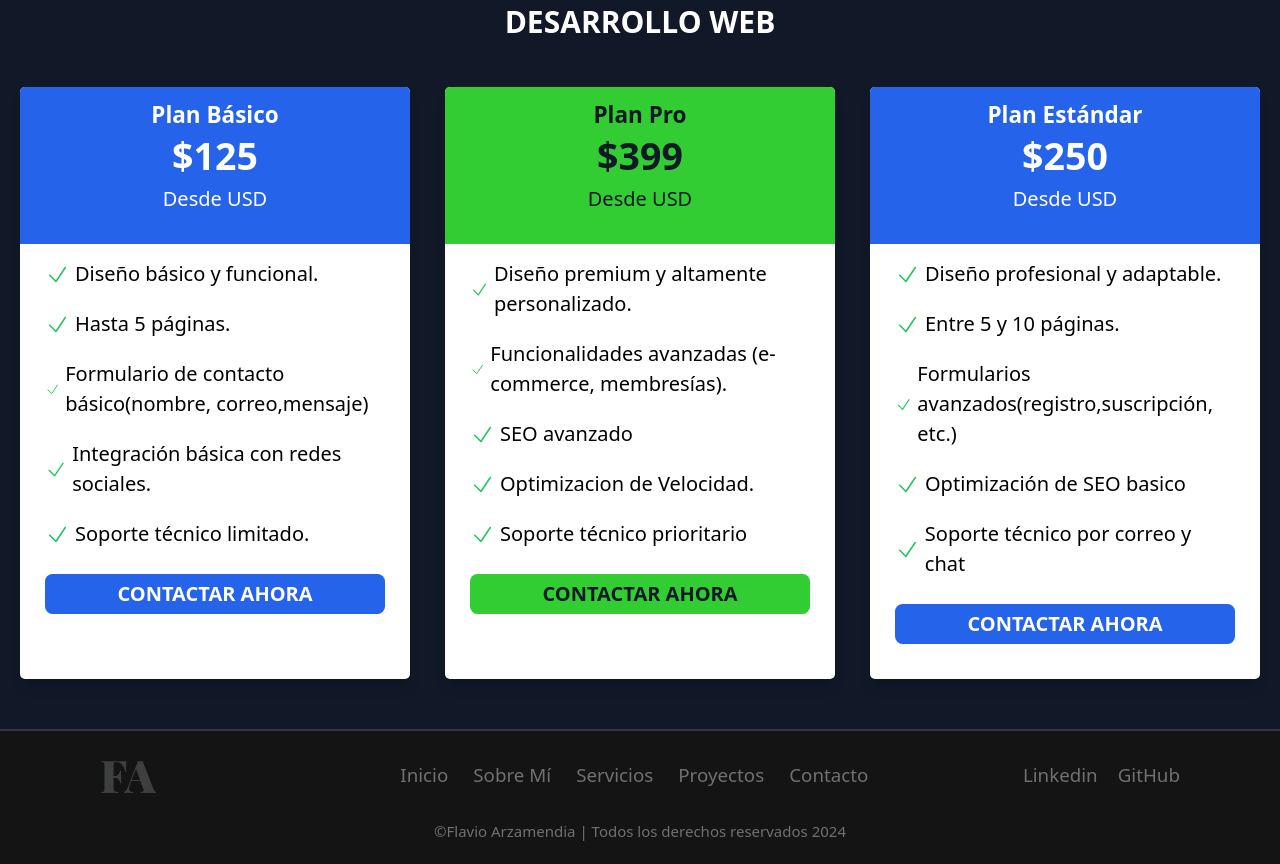
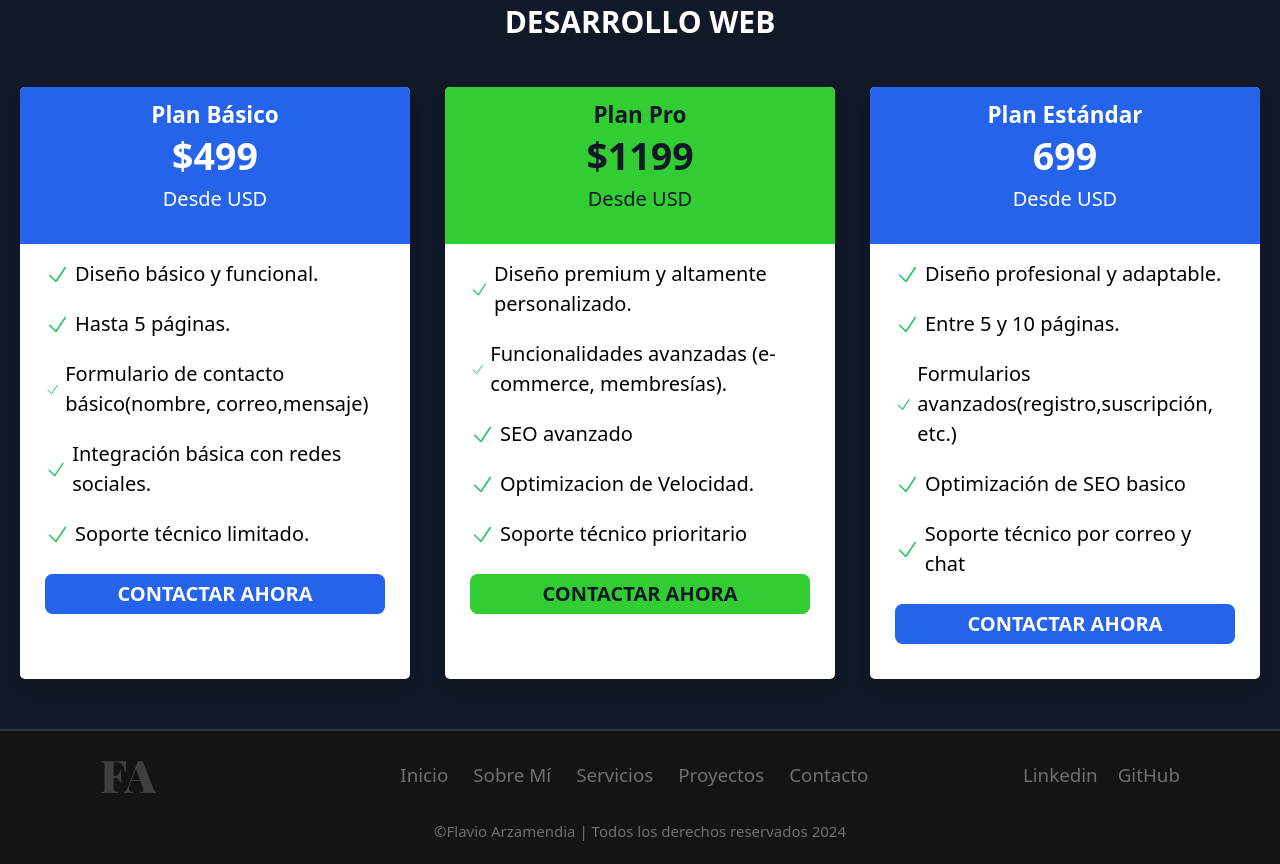
Before and after one commit to Flavioarzamendia/portfolionextjs-v.2, a Next.js app: page /servicios in a window 1280 px wide. Shown: the part 1700-2564 px from the top of the page. Built offline with nearby package versions, Linux system fonts and the light colour scheme.

Commit message:
cambio de precio

```diff
--- a/components/inicio.js
+++ b/components/inicio.js
@@ -337,7 +337,7 @@ const Inicio = () => {
             ">
               <div className="p-6 bg-blue-600 text-white text-center">
                 <h3 className="text-4xl font-bold mb-4">Plan Básico</h3>
-                <p className="text-6xl font-bold mb-4">$125</p>
+                <p className="text-6xl font-bold mb-4">$399</p>
                 <p className="mb-6">Desde USD</p>
               </div>
               <div className="p-6 px-10">
@@ -380,7 +380,7 @@ const Inicio = () => {
               transition ease-in-out delay-150 lg:hover:-translate-y-1 lg:hover:scale-110 lg:duration-300 ">
               <div className="p-6 bg-[#32CD32] text-gray-900 text-center">
                 <h3 className="text-4xl font-bold mb-4">Plan Pro</h3>
-                <p className="text-6xl font-bold mb-4">$399</p>
+                <p className="text-6xl font-bold mb-4">$1199</p>
                 <p className="mb-6">Desde USD</p>
               </div>
               <div className="p-6 px-10">
@@ -422,7 +422,7 @@ const Inicio = () => {
             transition ease-in-out delay-150 lg:hover:-translate-y-1 lg:hover:scale-110 lg:duration-300 ">
               <div className="p-6 bg-blue-600 text-white text-center">
                 <h3 className="text-4xl font-bold mb-4">Plan Estándar</h3>
-                <p className="text-6xl font-bold mb-4">$250</p>
+                <p className="text-6xl font-bold mb-4">$699</p>
                 <p className="mb-6">Desde USD</p>
               </div>
               <div className="p-6 px-10">
--- a/components/ofrece.js
+++ b/components/ofrece.js
@@ -148,7 +148,7 @@ const   Ofrece = () => {
             ">
               <div className="p-6 bg-blue-600 text-white text-center">
                 <h3 className="text-4xl font-bold mb-4">Plan Básico</h3>
-                <p className="text-6xl font-bold mb-4">$125</p>
+                <p className="text-6xl font-bold mb-4">$499</p>
                 <p className="mb-6">Desde USD</p>
               </div>
               <div className="p-6 px-10">
@@ -189,7 +189,7 @@ const   Ofrece = () => {
               transition ease-in-out delay-150 lg:hover:-translate-y-1 lg:hover:scale-110 lg:duration-300 ">
               <div className="p-6 bg-[#32CD32] text-gray-900 text-center">
                 <h3 className="text-4xl font-bold mb-4">Plan Pro</h3>
-                <p className="text-6xl font-bold mb-4">$399</p>
+                <p className="text-6xl font-bold mb-4">$1199</p>
                 <p className="mb-6">Desde USD</p>
               </div>
               <div className="p-6 px-10">
@@ -230,7 +230,7 @@ const   Ofrece = () => {
             transition ease-in-out delay-150 lg:hover:-translate-y-1 lg:hover:scale-110 lg:duration-300 ">
               <div className="p-6 bg-blue-600 text-white text-center">
                 <h3 className="text-4xl font-bold mb-4">Plan Estándar</h3>
-                <p className="text-6xl font-bold mb-4">$250</p>
+                <p className="text-6xl font-bold mb-4">699</p>
                 <p className="mb-6">Desde USD</p>
               </div>
               <div className="p-6 px-10">
```
